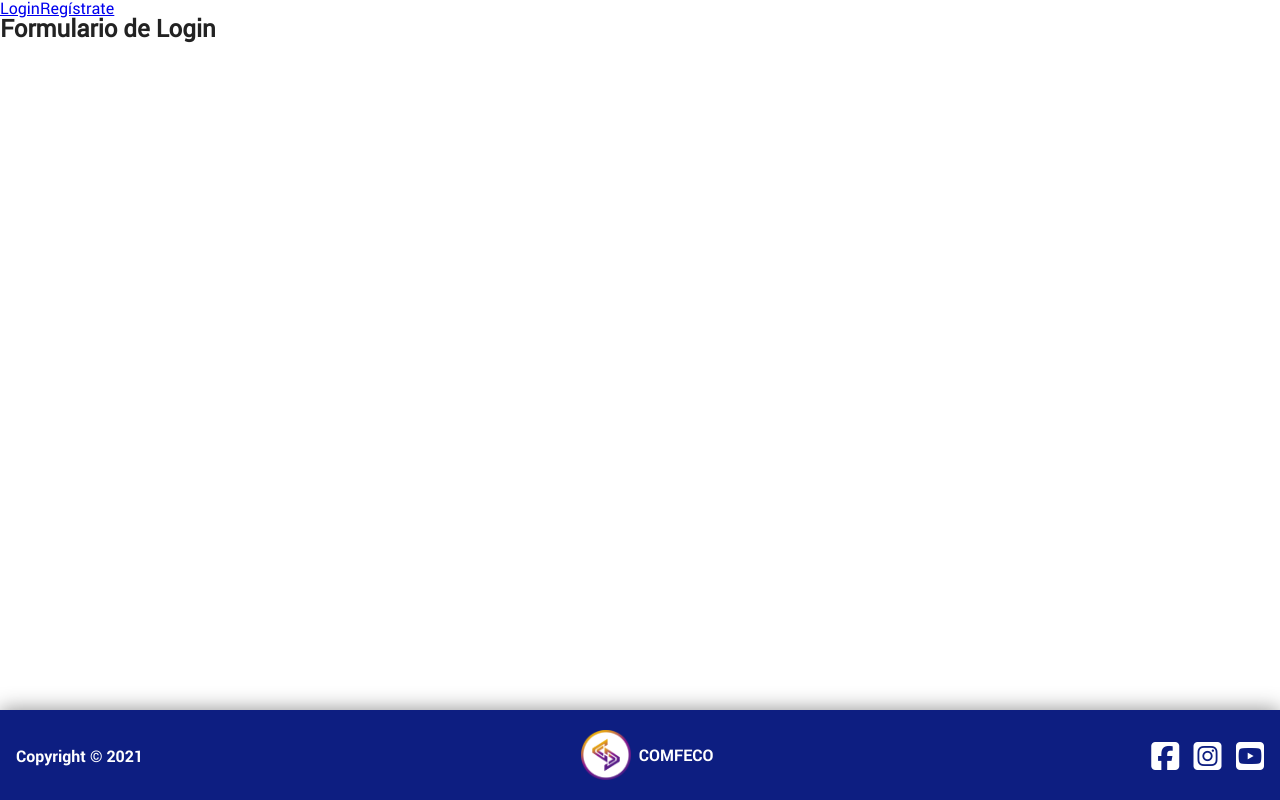
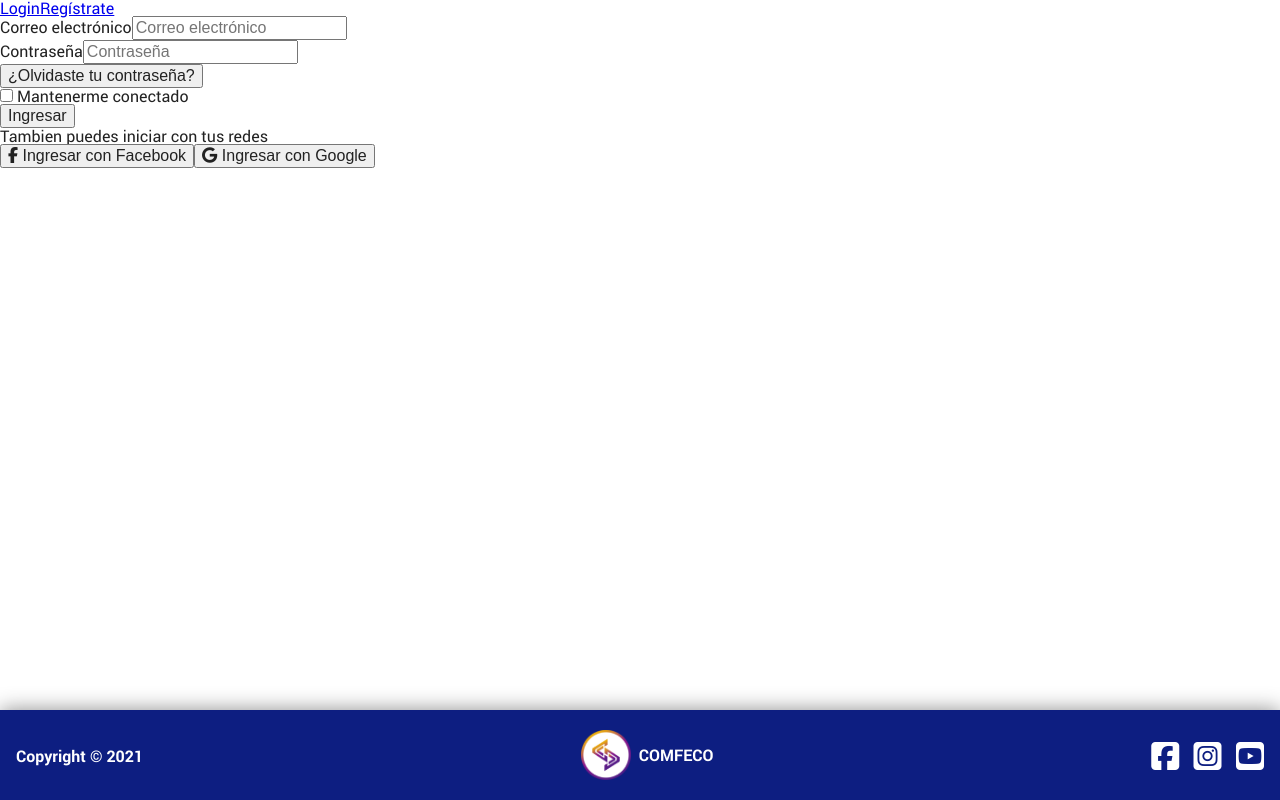
Before and after one commit to Comunidad-de-Programadores/team-vue-4-comfeco, a Vue app: page /login in a window 1280 px wide. Built offline with nearby package versions, Linux system fonts and the light colour scheme.

Commit message:
se agrega formulario de registro, solo el html

```diff
--- a/src/components/PxLogin.vue
+++ b/src/components/PxLogin.vue
@@ -1,12 +1,63 @@
 <template>
-  <div class="hello">
-    <h2>Formulario de Login</h2>
-  </div>
+    <div class="login">
+        <form action method="post" autocomplete="on" @submit.prevent="login">
+            <div class="input-group">
+                <label id="email-lbl" for="email" class="input-group__label" >
+                    Correo electr&oacute;nico</label>
+                <input type="email" name="email" id="email" v-model="form.email" class="input-group__input" placeholder="Correo electr&oacute;nico" />
+            </div>
+            <div class="input-group">
+                <label id="password-lbl" for="password" class="input-group__label" >
+                    Contraseña</label>
+                <input type="password" name="password" id="password" v-model="form.password" class="input-group__input" placeholder="Contraseña" />
+            </div>
+            <div class="row">
+                <div class="col">
+                    <button type="button" class="link">
+                        ¿Olvidaste tu contraseña?
+                    </button>
+                </div>
+                <div class="col">
+                    <input type="checkbox" class="input-group__check"
+                        id="remember" v-model="form.remember" />
+                    <label class="input-group__check-label" for="remember">
+                        Mantenerme conectado
+                    </label>
+                </div>
+            </div>
+            <button type="submit" class="button">
+                Ingresar
+            </button>
+        </form>
+        <p class="text-center">Tambien puedes iniciar con tus redes</p>
+        <button type="submit" class="button" @click="logInWithFacebook">
+            <i class="fa fa-facebook"></i>
+            Ingresar con Facebook
+        </button>
+        <button type="submit" class="button">
+            <i class="fa fa-google"></i>
+            Ingresar con Google
+        </button>
+    </div>
 </template>
 
 <script>
 export default {
-  name: "PxLogin",
+    name: "PxLogin",
+    data(){
+        return{
+            form:{
+                email:'',
+                password:'',
+                remember:false
+            }
+        }
+    },
+    methods: {
+        login(){
+            console.log(this.form);
+        }
+    }
 };
 </script>
 
```
